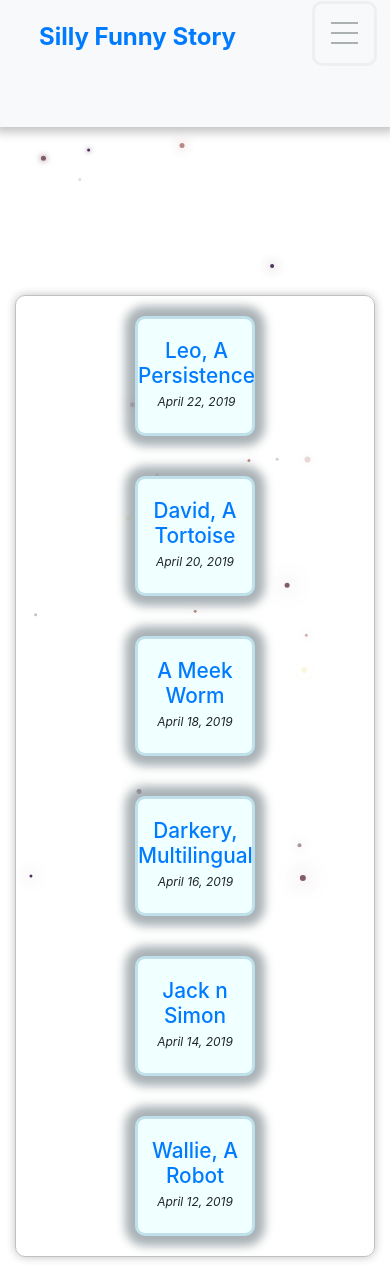
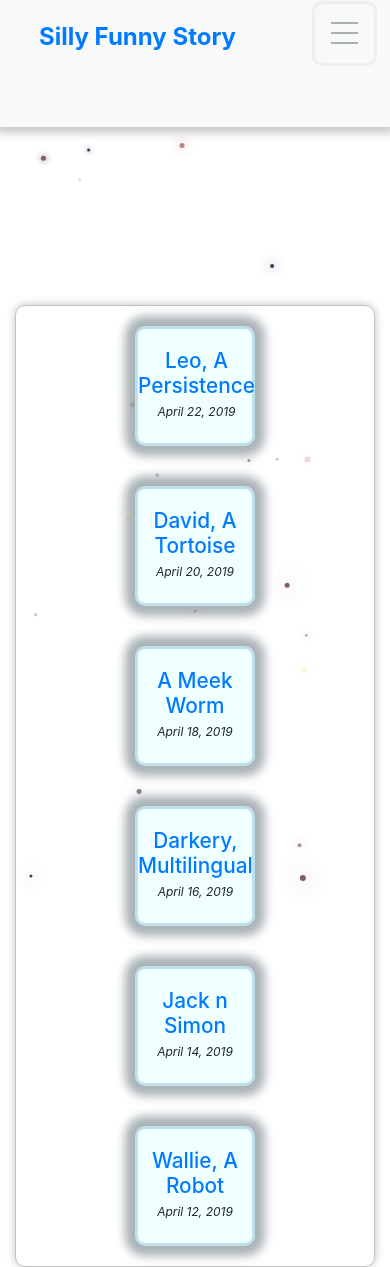
Before and after one commit to nnfunny/small-blog, a Jekyll site: the page built from index.html, in a window 390 px wide and 1267 px high. Built offline with Jekyll 4.4.1, drawn with Linux system fonts in a browser that asks for light colours; nearby versions of some CDN libraries.

Commit message:
New feature

```diff
--- a/index.html
+++ b/index.html
@@ -24,7 +24,7 @@ layout: default
 
         @media screen and (max-width: 600px) {
                 .flex-container {
-                        margin-top: -605px;
+                        margin-top: -595px;
                 }
         }
 </style>
```
